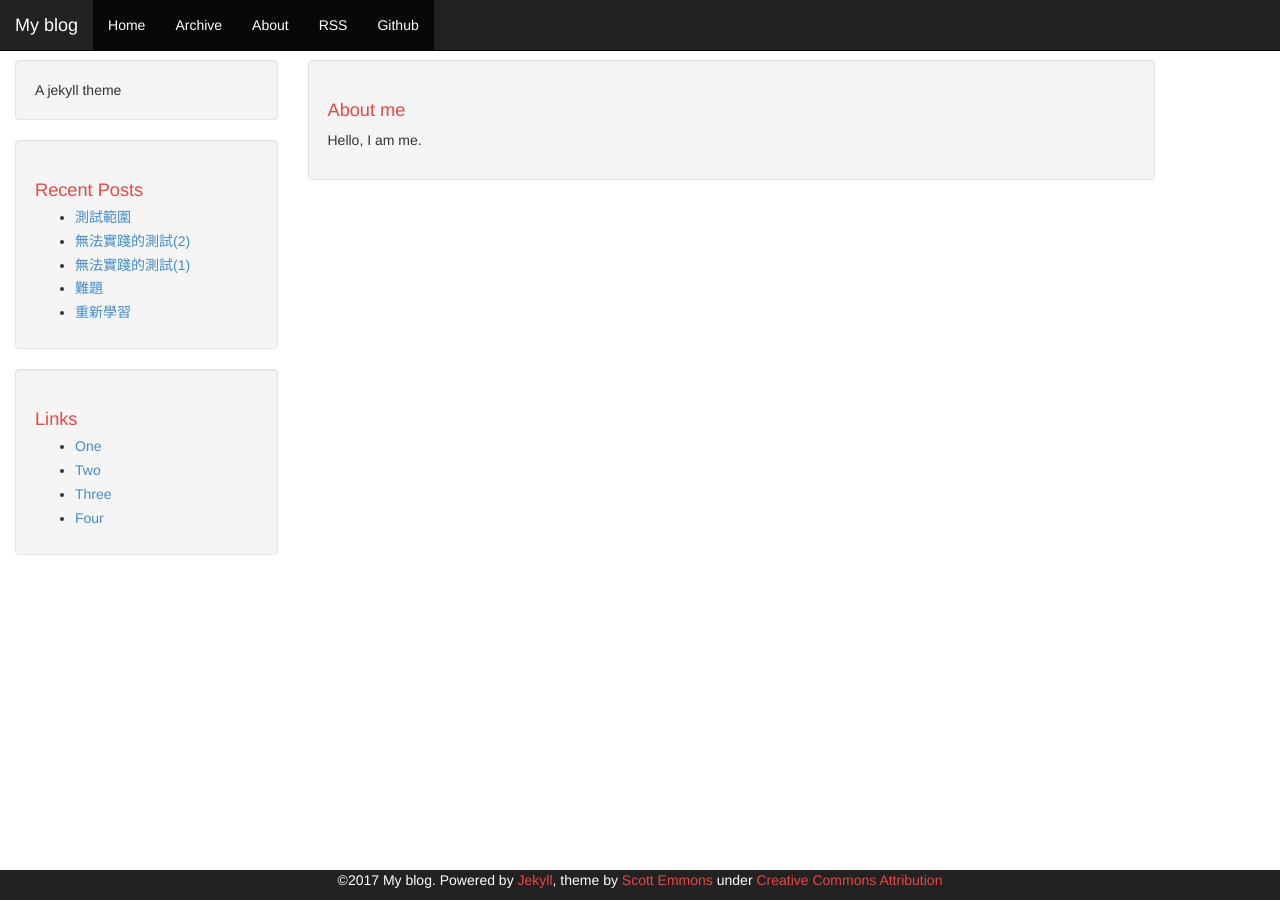
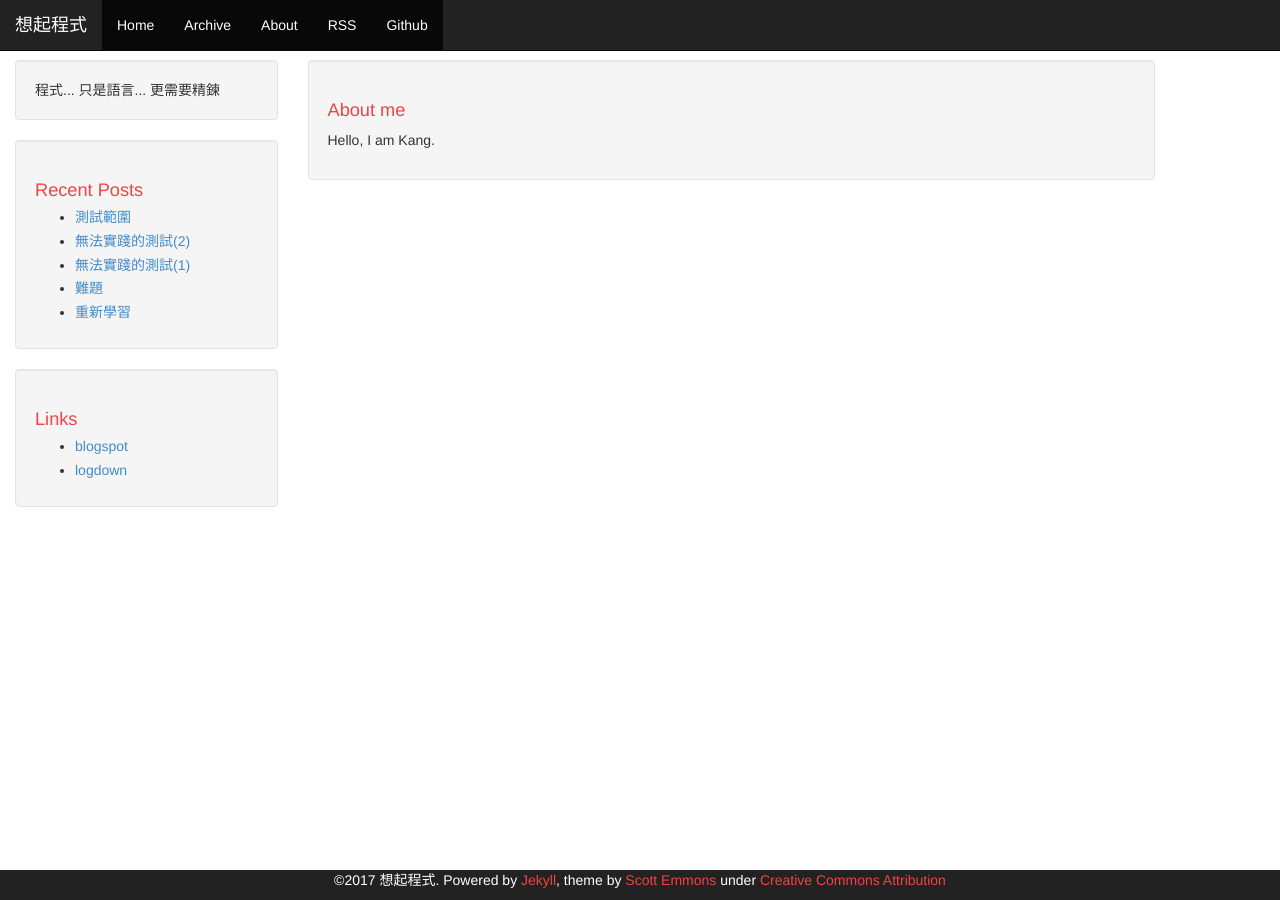
Before and after one commit to willsbor/willsbor.github.io, a Jekyll site: the page built from about.html, in a window 1280 px wide. Built offline with Jekyll 4.4.1, drawn with Linux system fonts in a browser that asks for light colours.

Commit message:
update infos

```diff
--- a/_config.yml
+++ b/_config.yml
@@ -1,7 +1,7 @@
 # Jekyll configuration
 
-name: My blog
-description: A jekyll theme
+name: 想起程式
+description: 程式... 只是語言... 更需要精鍊
 
 # url is currently only used only for the RSS feed in feed.xml
 url: https://willsbor.github.io
--- a/_includes/links-list.html
+++ b/_includes/links-list.html
@@ -1,7 +1,5 @@
 <h1>Links</h1>
 <ul>
-  <li><a href="#">One</a></li>
-  <li><a href="#">Two</a></li>
-  <li><a href="#">Three</a></li>
-  <li><a href="#">Four</a></li>
+  <li><a href="http://willsbor.blogspot.tw/">blogspot</a></li>
+  <li><a href="http://willsbor-blog.logdown.com/">logdown</a></li>
 </ul>
--- a/about.html
+++ b/about.html
@@ -4,5 +4,5 @@ layout: default
 
 <div class="well">
     <h1>About me</h1>
-    <p>Hello, I am me.</p>
+    <p>Hello, I am Kang.</p>
 </div>
```
Also changed, not shown: _posts/2012-02-06-whats-jekyll.md (deleted, +0 -12 lines), _posts/2012-02-07-example-content.md (deleted, +0 -55 lines), _posts/2013-12-28-introducing-hyde.md (deleted, +0 -37 lines).
